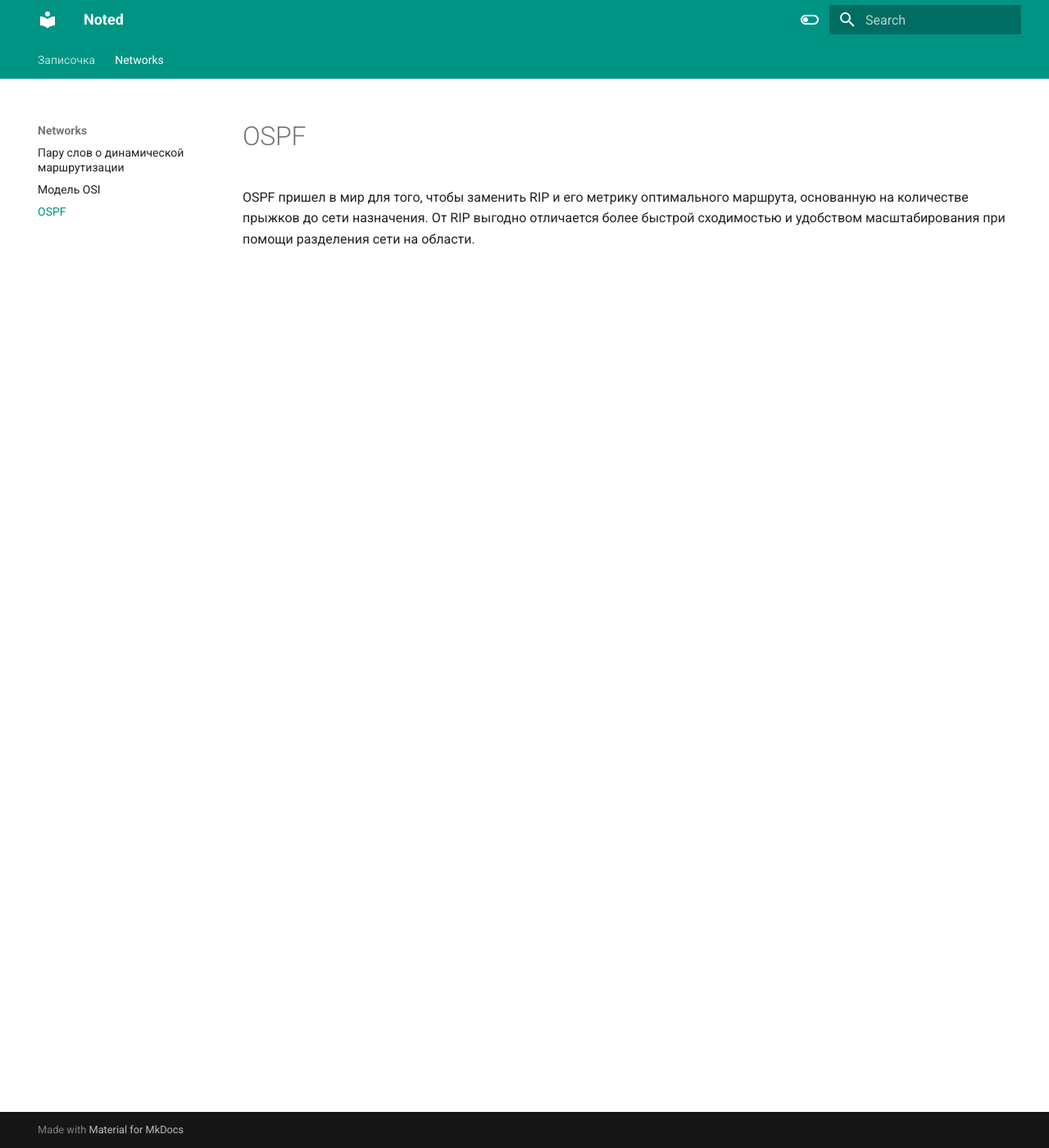
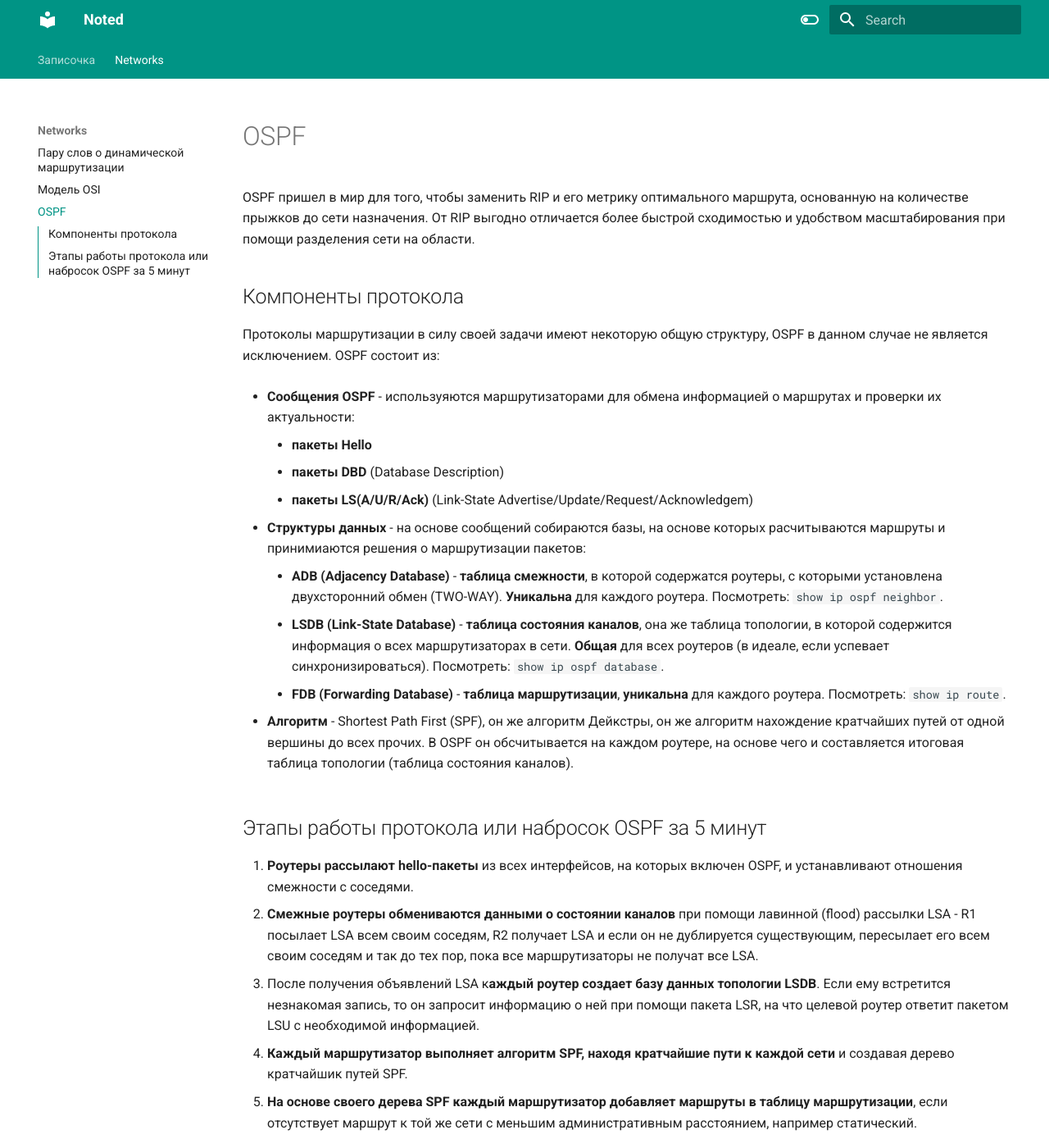
Before and after one commit to AStresser/astresser.github.io, an MkDocs documentation site: the page built from docs/Networks/OSPF.md, in a window 1280 px wide and 1400 px high. Shown: the whole window at 82% size. Built offline with MkDocs 1.6.1 and Material for MkDocs 9.7.7, drawn with Linux system fonts in a browser that asks for light colours.

Commit message:
OSPF grind continues

```diff
--- a/docs/Networks/OSPF.md
+++ b/docs/Networks/OSPF.md
@@ -1,3 +1,29 @@
 # OSPF
 
 OSPF пришел в мир для того, чтобы заменить RIP и его метрику оптимального маршрута, основанную на количестве прыжков до сети назначения. От RIP выгодно отличается более быстрой сходимостью и удобством масштабирования при помощи разделения сети на области.
+
+## Компоненты протокола
+
+Протоколы маршрутизации в силу своей задачи имеют некоторую общую структуру, OSPF в данном случае не является исключением. OSPF состоит из:
+
+- **Сообщения OSPF** - используяются маршрутизаторами для обмена информацией о маршрутах и проверки их актуальности:
+
+    - **пакеты Hello**
+    - **пакеты DBD** (Database Description)
+    - **пакеты LS(A/U/R/Ack)** (Link-State Advertise/Update/Request/Acknowledgem)
+
+- **Структуры данных** - на основе сообщений собираются базы, на основе которых расчитываются маршруты и принимиаются решения о маршрутизации пакетов:
+
+    - **ADB (Adjacency Database)** - **таблица смежности**, в которой содержатся роутеры, с которыми установлена двухсторонний обмен (TWO-WAY). **Уникальна** для каждого роутера. Посмотреть: `show ip ospf neighbor`.
+    - **LSDB (Link-State Database)** - **таблица состояния каналов**, она же таблица топологии, в которой содержится информация о всех маршрутизаторах в сети. **Общая** для всех роутеров (в идеале, если успевает синхронизироваться). Посмотреть: `show ip ospf database`.
+    - **FDB (Forwarding Database)** - **таблица маршрутизации**, **уникальна** для каждого роутера. Посмотреть: `show ip route`.
+
+- **Алгоритм** - Shortest Path First (SPF), он же алгоритм Дейкстры, он же алгоритм нахождение кратчайших путей от одной вершины до всех прочих. В OSPF он обсчитывается на каждом роутере, на основе чего и составляется итоговая таблица топологии (таблица состояния каналов).
+
+## Этапы работы протокола или набросок OSPF за 5 минут
+
+1. **Роутеры рассылают hello-пакеты** из всех интерфейсов, на которых включен OSPF, и устанавливают отношения смежности с соседями.
+2. **Смежные роутеры обмениваются данными о состоянии каналов** при помощи лавинной (flood) рассылки LSA - R1 посылает LSA всем своим соседям, R2 получает LSA и если он не дублируется существующим, пересылает его всем своим соседям и так до тех пор, пока все маршрутизаторы не получат все LSA.
+3. После получения объявлений LSA к**аждый роутер создает базу данных топологии LSDB**. Если ему встретится незнакомая запись, то он запросит информацию о ней при помощи пакета LSR, на что целевой роутер ответит пакетом LSU с необходимой информацией.
+4. **Каждый маршрутизатор выполняет алгоритм SPF, находя кратчайшие пути к каждой сети** и создавая дерево кратчайшик путей SPF.
+5. **На основе своего дерева SPF каждый маршрутизатор добавляет маршруты в таблицу маршрутизации**, если отсутствует маршрут к той же сети с меньшим административным расстоянием, например статический.
```
